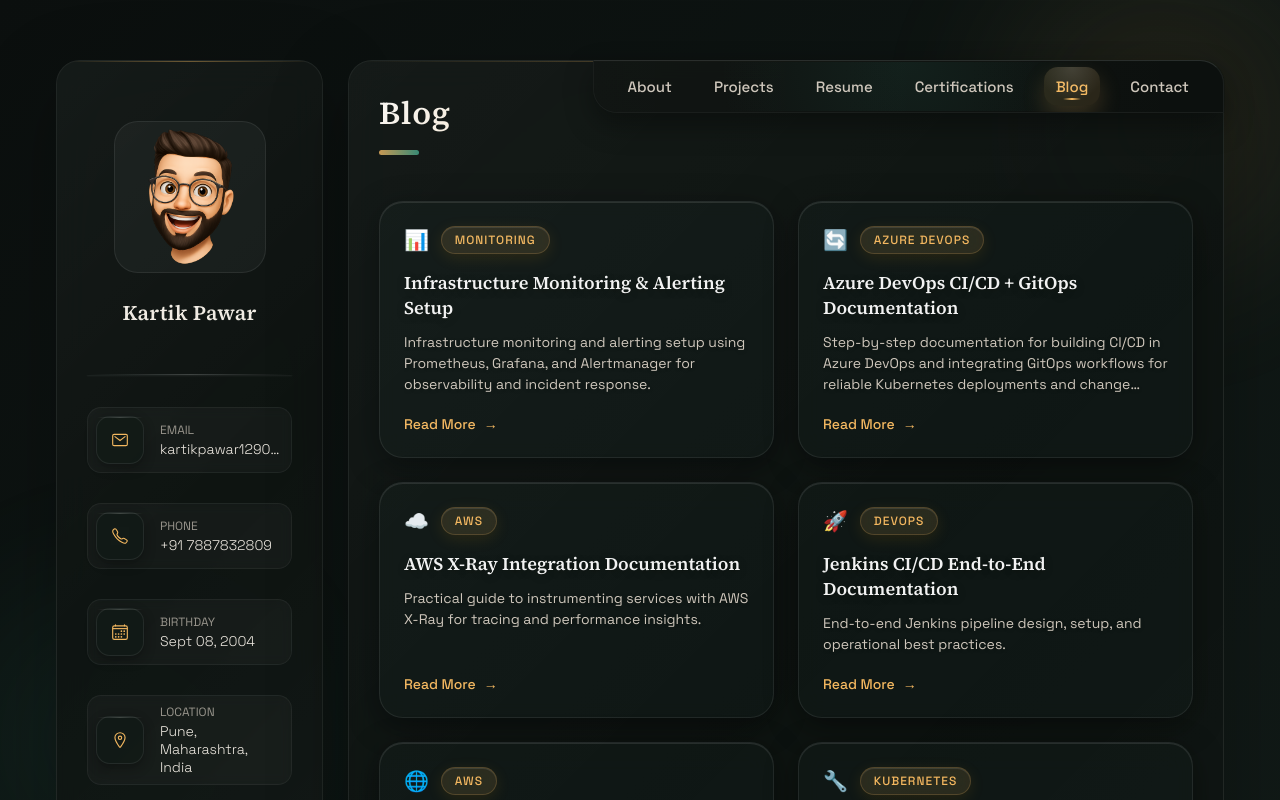
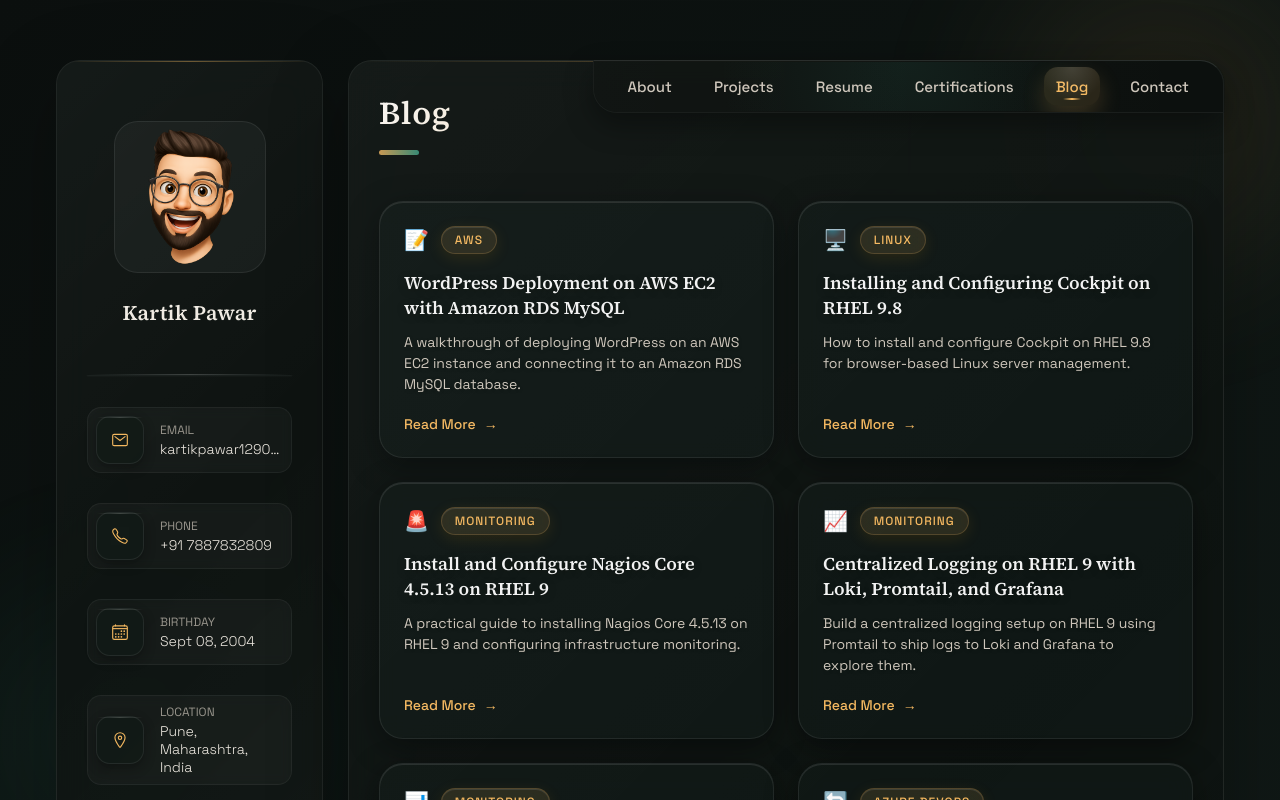
Before and after one commit to Kartikpawar143/My-Portfolio, a React (Vite) app: page / in a window 1280 px wide. Both pictures are taken after a click on the button "Blog". Shown: the top 800 px of the page. Built offline with nearby package versions, Linux system fonts and the light colour scheme.

Commit message:
blogs added

```diff
--- a/src/components/Blog.jsx
+++ b/src/components/Blog.jsx
@@ -3,6 +3,38 @@ import BlogCard from "./BlogCard";
 
 function Blog({ active }) {
   const blogs = [
+    {
+      icon: "📝",
+      category: "AWS",
+      title: "WordPress Deployment on AWS EC2 with Amazon RDS MySQL",
+      description:
+        "A walkthrough of deploying WordPress on an AWS EC2 instance and connecting it to an Amazon RDS MySQL database.",
+      link: "https://medium.com/@kartikpawar1290/wordpress-deployment-on-aws-ec2-with-amazon-rds-mysql-020f99a955bb"
+    },
+    {
+      icon: "🖥️",
+      category: "Linux",
+      title: "Installing and Configuring Cockpit on RHEL 9.8",
+      description:
+        "How to install and configure Cockpit on RHEL 9.8 for browser-based Linux server management.",
+      link: "https://medium.com/@kartikpawar1290/installing-and-configuring-cockpit-on-rhel-9-8-d6fe83c0440e"
+    },
+    {
+      icon: "🚨",
+      category: "Monitoring",
+      title: "Install and Configure Nagios Core 4.5.13 on RHEL 9",
+      description:
+        "A practical guide to installing Nagios Core 4.5.13 on RHEL 9 and configuring infrastructure monitoring.",
+      link: "https://medium.com/@kartikpawar1290/install-and-configure-nagios-core-4-5-13-on-rhel-9-d2d6cbfc93a1"
+    },
+    {
+      icon: "📈",
+      category: "Monitoring",
+      title: "Centralized Logging on RHEL 9 with Loki, Promtail, and Grafana",
+      description:
+        "Build a centralized logging setup on RHEL 9 using Promtail to ship logs to Loki and Grafana to explore them.",
+      link: "https://medium.com/@kartikpawar1290/building-a-centralized-logging-system-on-rhel-9-with-loki-promtail-grafana-727371bba24c"
+    },
     {
       icon: "📊",
       category: "Monitoring",
```
Also changed, not shown: 1 other file (tests, documents, lock files or other folders).
